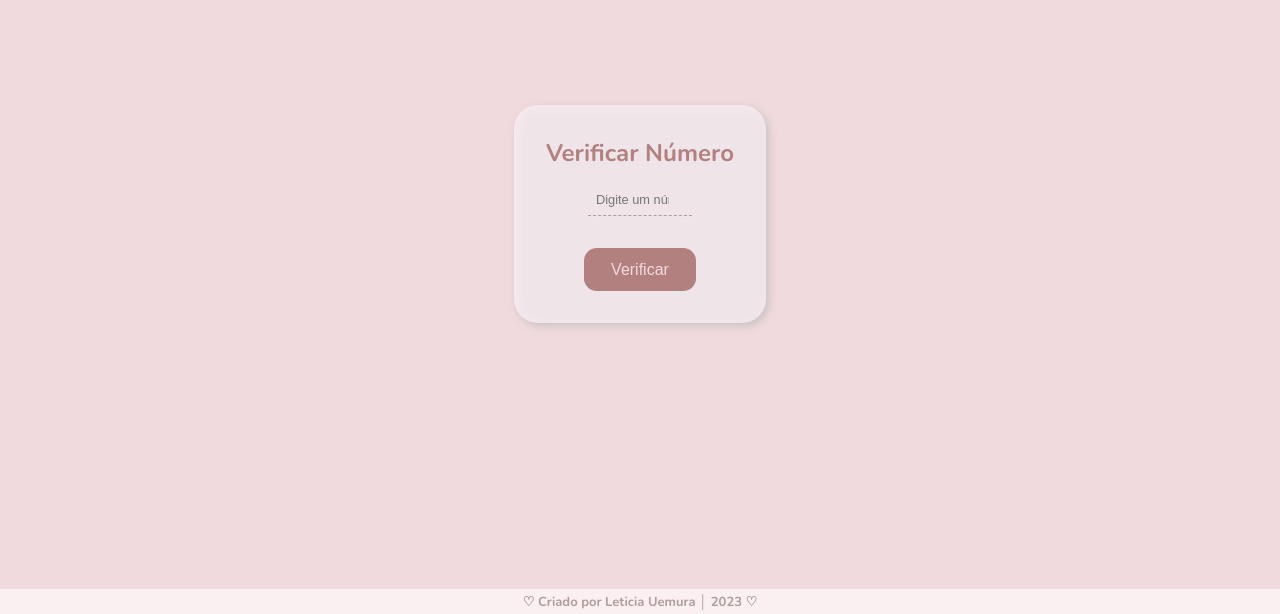
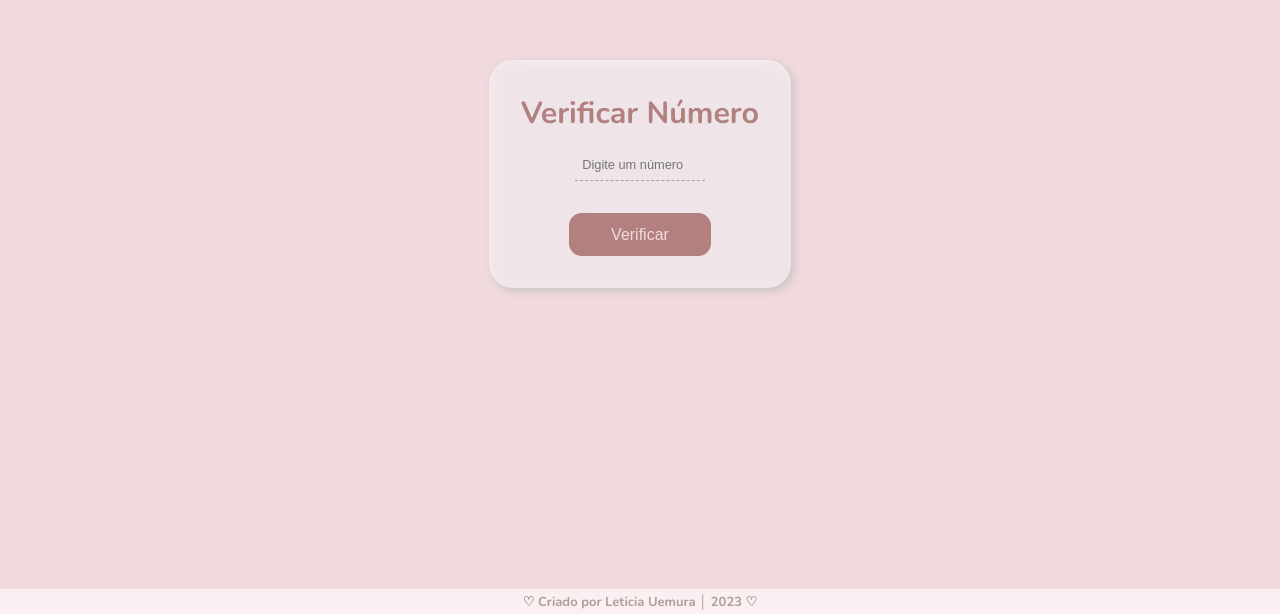
Before and after one commit to leticiaharumi/desafio-aula11-elasnatech2023, a plain HTML site: page index.html in a window 1280 px wide. Shown: the part 186-800 px from the top of the page. Drawn offline with nearby package versions, Linux system fonts and the light colour scheme.

Commit message:
tamanho tela

```diff
--- a/estilo.css
+++ b/estilo.css
@@ -13,11 +13,10 @@
 }
 
 body{
-    all: unset;
     display: flex;
     justify-content: center;
     align-items: center;
-    min-height: 100vh;
+    min-height: 90vh;
     font-family: 'Nunito', sans-serif;
     background: var(--color-rosaclaro);
 }
@@ -35,7 +34,7 @@ body{
 }
 
 .content h1{
-    font-size: 1.5em;
+    font-size: 1.9em;
     color: var(--color-rosa);
 }
 
```
